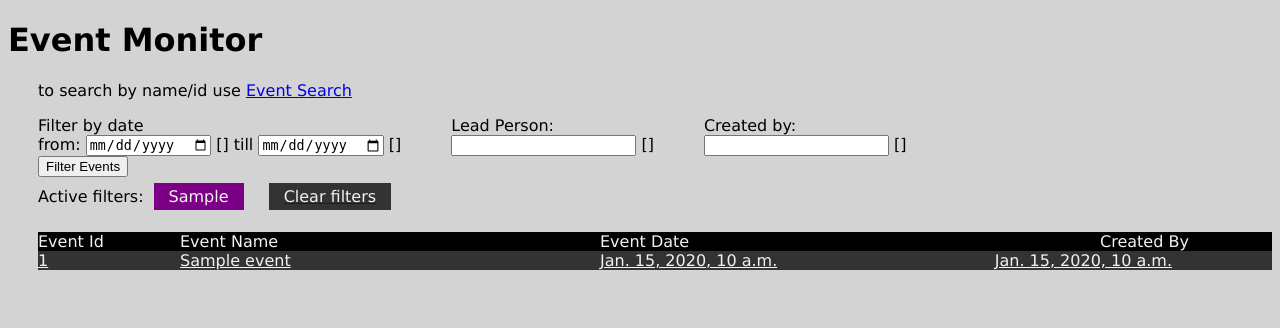
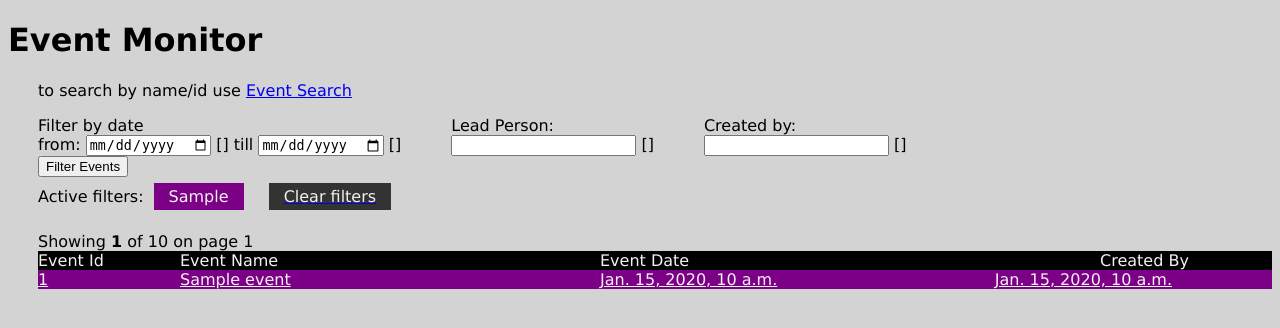
Before and after one commit to milessic/python-portfolio, a Django app: template event_app_2/event_world/events_2/events/templates/monitor.html in a window 1280 px wide. Shown: the top 328 px of the page. Run offline with Django 3.2, Linux system fonts and the light colour scheme; the template is opened without the code that fills it: most values are stand-ins (such as "Sample title", 1, 10 or a date in 2020); form fields are guessed from the names that the template uses.

Commit message:
events2.0 implemented pagination in monitor

```diff
--- a/event_app_2/event_world/events_2/events/templates/monitor.html
+++ b/event_app_2/event_world/events_2/events/templates/monitor.html
@@ -55,6 +55,19 @@
         </form>
     </div>
     <div class="list-event-list">
+        <!--
+        -->
+        <div class="list-pagination">
+            <div class="showing">Showing <b>{{ events_on_page }}</b> of {{ total }} on page {{ page.page }}</div>
+            <div class="arrows">
+                {% if page.page < page.max_page %}
+                    <a href="?page={{ page.increment }}">next</a>
+                {% endif %}
+                {% if page.page > 1 %}
+                   <a href="?page={{ page.decrement }}">previous</a>
+                {% endif %}
+            </div>
+        </div>
         <div class="list-header">
             <div class="event-id">Event Id</div>
             <div class="event-name">Event Name</div>
```
Also changed, not shown: event_app_2/event_app_2_README.md (+1 -1 lines), event_app_2/event_world/events_2/events/objects.py (added, +16 -0 lines), event_app_2/event_world/events_2/events/views.py (+14 -2 lines).
